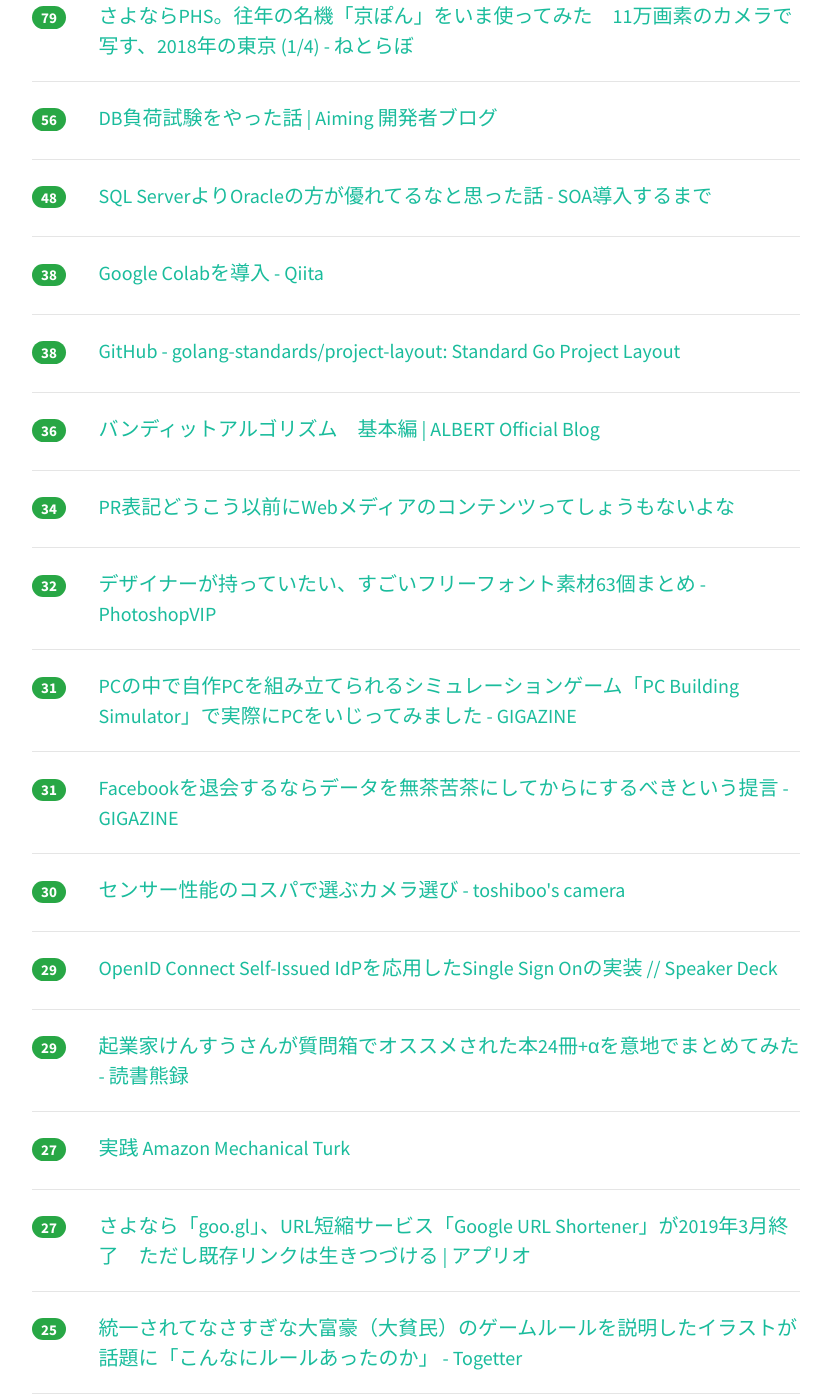
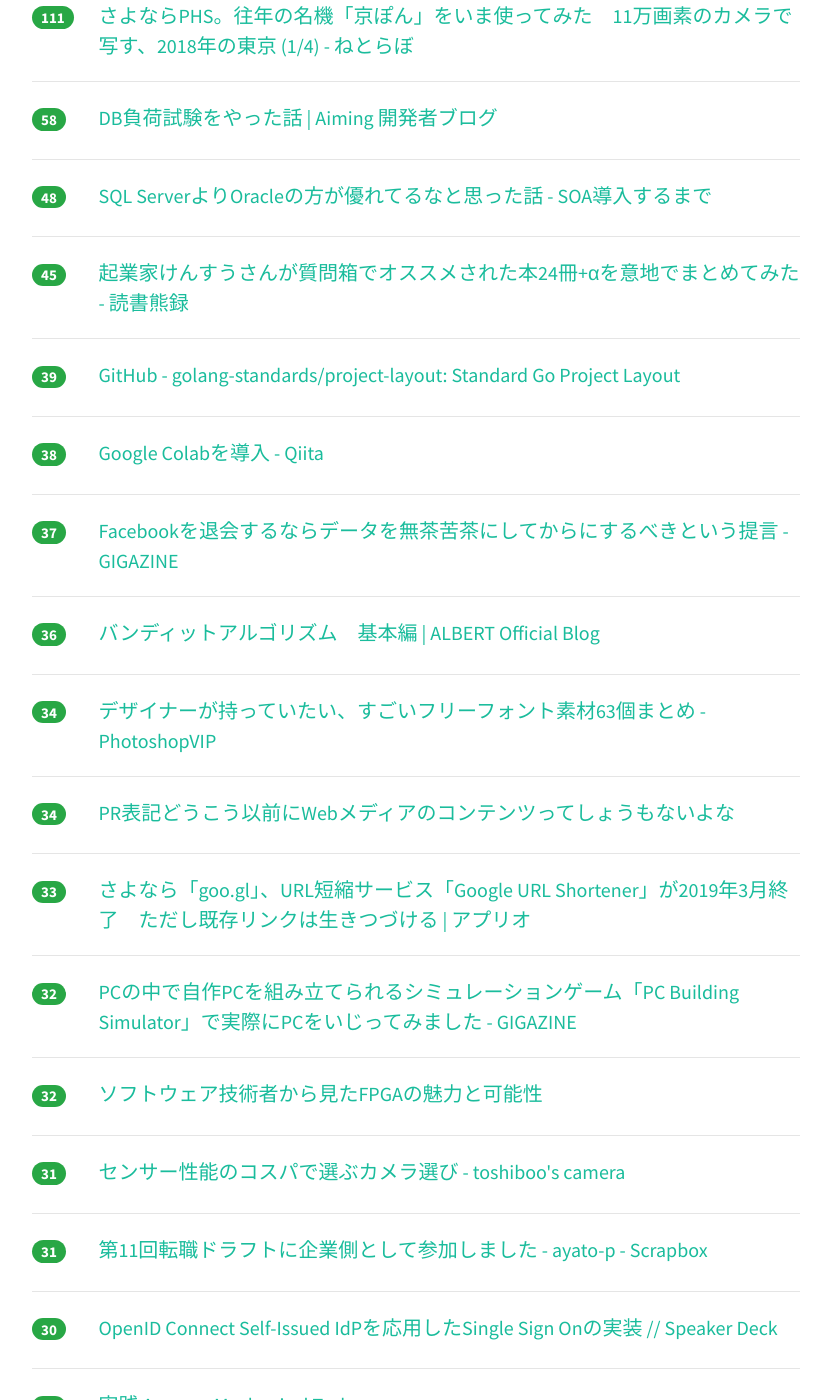
Before and after one commit to yatta47/hatena-matome-site, a Jekyll site: the page built from _posts/2018-03-31-hatena.md, in a window 1280 px wide and 1400 px high, scrolled down 1041 px. Shown: the whole window, without its empty margins (224-1055 px from the left). Built offline with Jekyll 4.4.1, drawn with Linux system fonts in a browser that asks for light colours; nearby versions of some CDN libraries; some of the changed text lies outside the part shown.

Commit message:
Updated 2018-03-31

```diff
--- a/_posts/2018-03-31-hatena.md
+++ b/_posts/2018-03-31-hatena.md
@@ -1,53 +1,53 @@
 ---
 layout: post
 title:  "2018-03-31 はてぶIT"
-date:   2018-03-31 19:02:23
+date:   2018-03-31 20:02:32
 tags: [it-hotentry]
 ---
-46 件のデータあり
+51 件のデータあり
 
 <hr><div class="row">
-<div class="col-1"><span class="badge badge-pill badge-success h2">217</span></div>
+<div class="col-1"><span class="badge badge-pill badge-success h2">227</span></div>
 <div class="col-11"><a href='https://togetter.com/li/1213646' target='_blank'>朝日新聞記者「騒動後、技術開発に影響出ていた」⇨PEZY関係者「当事者ですが影響出ていないけどもソースは？」 - Togetter</a></div>
 </div>
 <hr>
 <div class="row">
-<div class="col-1"><span class="badge badge-pill badge-success h2">215</span></div>
+<div class="col-1"><span class="badge badge-pill badge-success h2">222</span></div>
+<div class="col-11"><a href='http://hidesys.hatenablog.com/entry/2018/03/31/104549' target='_blank'>住友化学を退職しました - ひでシスのめもちょ</a></div>
+</div>
+<hr>
+<div class="row">
+<div class="col-1"><span class="badge badge-pill badge-success h2">217</span></div>
 <div class="col-11"><a href='https://anond.hatelabo.jp/20180330214636' target='_blank'>ゲーム翻訳の現状</a></div>
 </div>
 <hr>
 <div class="row">
-<div class="col-1"><span class="badge badge-pill badge-success h2">174</span></div>
-<div class="col-11"><a href='http://hidesys.hatenablog.com/entry/2018/03/31/104549' target='_blank'>住友化学を退職しました - ひでシスのめもちょ</a></div>
+<div class="col-1"><span class="badge badge-pill badge-success h2">166</span></div>
+<div class="col-11"><a href='https://js.tensorflow.org/' target='_blank'>TensorFlow.js</a></div>
 </div>
 <hr>
 <div class="row">
-<div class="col-1"><span class="badge badge-pill badge-success h2">158</span></div>
+<div class="col-1"><span class="badge badge-pill badge-success h2">159</span></div>
 <div class="col-11"><a href='https://headlines.yahoo.co.jp/hl?a=20180331-00000012-zdn_m-sci' target='_blank'>テザリング不要なauユーザーは3月中の解約を忘れずに （ITmedia Mobile） - Yahoo!ニュース</a></div>
 </div>
 <hr>
 <div class="row">
-<div class="col-1"><span class="badge badge-pill badge-success h2">156</span></div>
-<div class="col-11"><a href='https://js.tensorflow.org/' target='_blank'>TensorFlow.js</a></div>
-</div>
-<hr>
-<div class="row">
-<div class="col-1"><span class="badge badge-pill badge-success h2">130</span></div>
+<div class="col-1"><span class="badge badge-pill badge-success h2">141</span></div>
 <div class="col-11"><a href='https://www.engadget.com/2018/03/30/google-shutting-down-goo-gl-url-shortening-service/' target='_blank'>Google is shutting down its goo.gl URL shortening service</a></div>
 </div>
 <hr>
 <div class="row">
-<div class="col-1"><span class="badge badge-pill badge-success h2">106</span></div>
+<div class="col-1"><span class="badge badge-pill badge-success h2">115</span></div>
 <div class="col-11"><a href='https://employment.en-japan.com/engineerhub/entry/2018/03/20/110000' target='_blank'>今日からはじめるCI/CD ─ CircleCI + Deployerでテストとデプロイを自動化しよう！【休日個人開発】 - エンジニアHub｜若手Webエンジニアのキャリアを考える！</a></div>
 </div>
 <hr>
 <div class="row">
-<div class="col-1"><span class="badge badge-pill badge-success h2">79</span></div>
+<div class="col-1"><span class="badge badge-pill badge-success h2">111</span></div>
 <div class="col-11"><a href='http://nlab.itmedia.co.jp/nl/articles/1803/31/news004.html' target='_blank'>さよならPHS。往年の名機「京ぽん」をいま使ってみた　11万画素のカメラで写す、2018年の東京 (1/4) - ねとらぼ</a></div>
 </div>
 <hr>
 <div class="row">
-<div class="col-1"><span class="badge badge-pill badge-success h2">56</span></div>
+<div class="col-1"><span class="badge badge-pill badge-success h2">58</span></div>
 <div class="col-11"><a href='https://developer.aiming-inc.com/infra/db-loadtest/' target='_blank'>DB負荷試験をやった話 | Aiming 開発者ブログ</a></div>
 </div>
 <hr>
@@ -57,13 +57,23 @@ tags: [it-hotentry]
 </div>
 <hr>
 <div class="row">
+<div class="col-1"><span class="badge badge-pill badge-success h2">45</span></div>
+<div class="col-11"><a href='http://www.dokushok.com/entry/2018/03/31/143000' target='_blank'>起業家けんすうさんが質問箱でオススメされた本24冊+αを意地でまとめてみた - 読書熊録</a></div>
+</div>
+<hr>
+<div class="row">
+<div class="col-1"><span class="badge badge-pill badge-success h2">39</span></div>
+<div class="col-11"><a href='https://github.com/golang-standards/project-layout' target='_blank'>GitHub - golang-standards/project-layout: Standard Go Project Layout</a></div>
+</div>
+<hr>
+<div class="row">
 <div class="col-1"><span class="badge badge-pill badge-success h2">38</span></div>
 <div class="col-11"><a href='https://qiita.com/clocker/items/ebeb5ea9ce216e1d6205' target='_blank'>Google Colabを導入 - Qiita</a></div>
 </div>
 <hr>
 <div class="row">
-<div class="col-1"><span class="badge badge-pill badge-success h2">38</span></div>
-<div class="col-11"><a href='https://github.com/golang-standards/project-layout' target='_blank'>GitHub - golang-standards/project-layout: Standard Go Project Layout</a></div>
+<div class="col-1"><span class="badge badge-pill badge-success h2">37</span></div>
+<div class="col-11"><a href='https://gigazine.net/news/20180331-how-to-fade-out-facebook/' target='_blank'>Facebookを退会するならデータを無茶苦茶にしてからにするべきという提言 - GIGAZINE</a></div>
 </div>
 <hr>
 <div class="row">
@@ -73,57 +83,72 @@ tags: [it-hotentry]
 <hr>
 <div class="row">
 <div class="col-1"><span class="badge badge-pill badge-success h2">34</span></div>
+<div class="col-11"><a href='http://photoshopvip.net/107956' target='_blank'>デザイナーが持っていたい、すごいフリーフォント素材63個まとめ - PhotoshopVIP</a></div>
+</div>
+<hr>
+<div class="row">
+<div class="col-1"><span class="badge badge-pill badge-success h2">34</span></div>
 <div class="col-11"><a href='https://anond.hatelabo.jp/20170803112406' target='_blank'>PR表記どうこう以前にWebメディアのコンテンツってしょうもないよな</a></div>
 </div>
 <hr>
 <div class="row">
+<div class="col-1"><span class="badge badge-pill badge-success h2">33</span></div>
+<div class="col-11"><a href='http://appllio.com/20180331-9967-google-url-shortener-shutdown' target='_blank'>さよなら「goo.gl」、URL短縮サービス「Google URL Shortener」が2019年3月終了　ただし既存リンクは生きつづける | アプリオ</a></div>
+</div>
+<hr>
+<div class="row">
 <div class="col-1"><span class="badge badge-pill badge-success h2">32</span></div>
-<div class="col-11"><a href='http://photoshopvip.net/107956' target='_blank'>デザイナーが持っていたい、すごいフリーフォント素材63個まとめ - PhotoshopVIP</a></div>
+<div class="col-11"><a href='https://gigazine.net/news/20180330-pc-building-simulator/' target='_blank'>PCの中で自作PCを組み立てられるシミュレーションゲーム「PC Building Simulator」で実際にPCをいじってみました - GIGAZINE</a></div>
+</div>
+<hr>
+<div class="row">
+<div class="col-1"><span class="badge badge-pill badge-success h2">32</span></div>
+<div class="col-11"><a href='https://www.slideshare.net/MITSUDA_Kenichiro/fpga2018' target='_blank'>ソフトウェア技術者から見たFPGAの魅力と可能性</a></div>
 </div>
 <hr>
 <div class="row">
 <div class="col-1"><span class="badge badge-pill badge-success h2">31</span></div>
-<div class="col-11"><a href='https://gigazine.net/news/20180330-pc-building-simulator/' target='_blank'>PCの中で自作PCを組み立てられるシミュレーションゲーム「PC Building Simulator」で実際にPCをいじってみました - GIGAZINE</a></div>
+<div class="col-11"><a href='http://www.toshiboo.com/entry/cospa01' target='_blank'>センサー性能のコスパで選ぶカメラ選び - toshiboo's camera</a></div>
 </div>
 <hr>
 <div class="row">
 <div class="col-1"><span class="badge badge-pill badge-success h2">31</span></div>
-<div class="col-11"><a href='https://gigazine.net/news/20180331-how-to-fade-out-facebook/' target='_blank'>Facebookを退会するならデータを無茶苦茶にしてからにするべきという提言 - GIGAZINE</a></div>
+<div class="col-11"><a href='https://scrapbox.io/ayato-p/%E7%AC%AC11%E5%9B%9E%E8%BB%A2%E8%81%B7%E3%83%89%E3%83%A9%E3%83%95%E3%83%88%E3%81%AB%E4%BC%81%E6%A5%AD%E5%81%B4%E3%81%A8%E3%81%97%E3%81%A6%E5%8F%82%E5%8A%A0%E3%81%97%E3%81%BE%E3%81%97%E3%81%9F' target='_blank'>第11回転職ドラフトに企業側として参加しました - ayato-p - Scrapbox</a></div>
 </div>
 <hr>
 <div class="row">
 <div class="col-1"><span class="badge badge-pill badge-success h2">30</span></div>
-<div class="col-11"><a href='http://www.toshiboo.com/entry/cospa01' target='_blank'>センサー性能のコスパで選ぶカメラ選び - toshiboo's camera</a></div>
-</div>
-<hr>
-<div class="row">
-<div class="col-1"><span class="badge badge-pill badge-success h2">29</span></div>
 <div class="col-11"><a href='https://speakerdeck.com/rtechkouhou/openid-connect-self-issued-idpwoying-yong-sitasingle-sign-onfalseshi-zhuang' target='_blank'>OpenID Connect Self-Issued IdPを応用したSingle Sign Onの実装 // Speaker Deck</a></div>
 </div>
 <hr>
 <div class="row">
 <div class="col-1"><span class="badge badge-pill badge-success h2">29</span></div>
-<div class="col-11"><a href='http://www.dokushok.com/entry/2018/03/31/143000' target='_blank'>起業家けんすうさんが質問箱でオススメされた本24冊+αを意地でまとめてみた - 読書熊録</a></div>
-</div>
-<hr>
-<div class="row">
-<div class="col-1"><span class="badge badge-pill badge-success h2">27</span></div>
 <div class="col-11"><a href='https://www.slideshare.net/Ayako_Hasegawa/amazon-mechanical-turk-92372451' target='_blank'>実践 Amazon Mechanical Turk</a></div>
 </div>
 <hr>
 <div class="row">
-<div class="col-1"><span class="badge badge-pill badge-success h2">27</span></div>
-<div class="col-11"><a href='http://appllio.com/20180331-9967-google-url-shortener-shutdown' target='_blank'>さよなら「goo.gl」、URL短縮サービス「Google URL Shortener」が2019年3月終了　ただし既存リンクは生きつづける | アプリオ</a></div>
+<div class="col-1"><span class="badge badge-pill badge-success h2">28</span></div>
+<div class="col-11"><a href='https://anond.hatelabo.jp/20180331151357' target='_blank'>喘ぎ声ツクール</a></div>
 </div>
 <hr>
 <div class="row">
-<div class="col-1"><span class="badge badge-pill badge-success h2">25</span></div>
+<div class="col-1"><span class="badge badge-pill badge-success h2">28</span></div>
+<div class="col-11"><a href='https://togetter.com/li/1213779' target='_blank'>めちゃくちゃわかりやすいと「カメラの使い方で知っておきたい基礎講座」の資料がこちら - Togetter</a></div>
+</div>
+<hr>
+<div class="row">
+<div class="col-1"><span class="badge badge-pill badge-success h2">26</span></div>
 <div class="col-11"><a href='https://togetter.com/li/1213527' target='_blank'>統一されてなさすぎな大富豪（大貧民）のゲームルールを説明したイラストが話題に「こんなにルールあったのか」 - Togetter</a></div>
 </div>
 <hr>
 <div class="row">
 <div class="col-1"><span class="badge badge-pill badge-success h2">25</span></div>
-<div class="col-11"><a href='https://scrapbox.io/ayato-p/%E7%AC%AC11%E5%9B%9E%E8%BB%A2%E8%81%B7%E3%83%89%E3%83%A9%E3%83%95%E3%83%88%E3%81%AB%E4%BC%81%E6%A5%AD%E5%81%B4%E3%81%A8%E3%81%97%E3%81%A6%E5%8F%82%E5%8A%A0%E3%81%97%E3%81%BE%E3%81%97%E3%81%9F' target='_blank'>第11回転職ドラフトに企業側として参加しました - ayato-p - Scrapbox</a></div>
+<div class="col-11"><a href='http://tech.nikkeibp.co.jp/atcl/nxt/column/18/00079/00007/' target='_blank'>ラズパイで動く64ビットLinux、欧州で人気の「openSUSE」 | 日経 xTECH（クロステック）</a></div>
+</div>
+<hr>
+<div class="row">
+<div class="col-1"><span class="badge badge-pill badge-success h2">24</span></div>
+<div class="col-11"><a href='https://gigazine.net/news/20180330-outrider-interactive-nuke-map/' target='_blank'>自分の街に核爆弾が落ちてきた時の被害状況が一発でわかるサイトが登場 - GIGAZINE</a></div>
 </div>
 <hr>
 <div class="row">
@@ -132,13 +157,8 @@ tags: [it-hotentry]
 </div>
 <hr>
 <div class="row">
-<div class="col-1"><span class="badge badge-pill badge-success h2">24</span></div>
-<div class="col-11"><a href='https://www.slideshare.net/MITSUDA_Kenichiro/fpga2018' target='_blank'>ソフトウェア技術者から見たFPGAの魅力と可能性</a></div>
-</div>
-<hr>
-<div class="row">
-<div class="col-1"><span class="badge badge-pill badge-success h2">23</span></div>
-<div class="col-11"><a href='https://gigazine.net/news/20180330-outrider-interactive-nuke-map/' target='_blank'>自分の街に核爆弾が落ちてきた時の被害状況が一発でわかるサイトが登場 - GIGAZINE</a></div>
+<div class="col-1"><span class="badge badge-pill badge-success h2">22</span></div>
+<div class="col-11"><a href='https://developers.googleblog.com/2018/03/transitioning-google-url-shortener.html' target='_blank'>Google Developers Blog: Transitioning Google URL Shortener to Firebase Dynamic Links</a></div>
 </div>
 <hr>
 <div class="row">
@@ -148,12 +168,7 @@ tags: [it-hotentry]
 <hr>
 <div class="row">
 <div class="col-1"><span class="badge badge-pill badge-success h2">22</span></div>
-<div class="col-11"><a href='http://tech.nikkeibp.co.jp/atcl/nxt/column/18/00079/00007/' target='_blank'>ラズパイで動く64ビットLinux、欧州で人気の「openSUSE」 | 日経 xTECH（クロステック）</a></div>
-</div>
-<hr>
-<div class="row">
-<div class="col-1"><span class="badge badge-pill badge-success h2">21</span></div>
-<div class="col-11"><a href='https://developers.googleblog.com/2018/03/transitioning-google-url-shortener.html' target='_blank'>Google Developers Blog: Transitioning Google URL Shortener to Firebase Dynamic Links</a></div>
+<div class="col-11"><a href='https://matome.naver.jp/odai/2152246797865144201' target='_blank'>【前代未聞】京都高島屋 転売屋1人が並び屋50人を使い限定100体のSDロリーナを買い占め - NAVER まとめ</a></div>
 </div>
 <hr>
 <div class="row">
@@ -162,7 +177,7 @@ tags: [it-hotentry]
 </div>
 <hr>
 <div class="row">
-<div class="col-1"><span class="badge badge-pill badge-success h2">19</span></div>
+<div class="col-1"><span class="badge badge-pill badge-success h2">20</span></div>
 <div class="col-11"><a href='https://withnews.jp/article/f0180331000qq000000000000000W00g10701qq000017019A' target='_blank'>「できるならずっと仮想の世界に…」バーチャルYouTuberが見た境地 - withnews（ウィズニュース）</a></div>
 </div>
 <hr>
@@ -177,21 +192,6 @@ tags: [it-hotentry]
 </div>
 <hr>
 <div class="row">
-<div class="col-1"><span class="badge badge-pill badge-success h2">18</span></div>
-<div class="col-11"><a href='https://anond.hatelabo.jp/20180331151357' target='_blank'>喘ぎ声ツクール</a></div>
-</div>
-<hr>
-<div class="row">
-<div class="col-1"><span class="badge badge-pill badge-success h2">17</span></div>
-<div class="col-11"><a href='http://blog.gururimichi.com/entry/2018/03/30/224344' target='_blank'>限定デザインの測量野帳を求めて『コクヨハク2018』に行ってきた - ぐるりみち。</a></div>
-</div>
-<hr>
-<div class="row">
-<div class="col-1"><span class="badge badge-pill badge-success h2">17</span></div>
-<div class="col-11"><a href='https://togetter.com/li/1213779' target='_blank'>めちゃくちゃわかりやすいと「カメラの使い方で知っておきたい基礎講座」の資料がこちら - Togetter</a></div>
-</div>
-<hr>
-<div class="row">
 <div class="col-1"><span class="badge badge-pill badge-success h2">16</span></div>
 <div class="col-11"><a href='http://quoitworks.com/blog/archives/584' target='_blank'>webサイトのデバイスフォントを美しく見せるための有効な設定まとめ | 東京のweb＆グラフィック制作会社　株式会社クオートワークス</a></div>
 </div>
@@ -199,6 +199,11 @@ tags: [it-hotentry]
 <div class="row">
 <div class="col-1"><span class="badge badge-pill badge-success h2">16</span></div>
 <div class="col-11"><a href='http://www.afpbb.com/articles/-/3169476' target='_blank'>人命よりも成長優先？ フェイスブック、流出の内部文書が物議　写真1枚　国際ニュース：AFPBB News</a></div>
+</div>
+<hr>
+<div class="row">
+<div class="col-1"><span class="badge badge-pill badge-success h2">16</span></div>
+<div class="col-11"><a href='http://blog.gururimichi.com/entry/2018/03/30/224344' target='_blank'>限定デザインの測量野帳を求めて『コクヨハク2018』に行ってきた - ぐるりみち。</a></div>
 </div>
 <hr>
 <div class="row">
@@ -217,13 +222,18 @@ tags: [it-hotentry]
 </div>
 <hr>
 <div class="row">
-<div class="col-1"><span class="badge badge-pill badge-success h2">15</span></div>
-<div class="col-11"><a href='https://matome.naver.jp/odai/2152246797865144201' target='_blank'>【前代未聞】京都高島屋 転売屋1人が並び屋50人を使い限定100体のSDロリーナを買い占め - NAVER まとめ</a></div>
+<div class="col-1"><span class="badge badge-pill badge-success h2">14</span></div>
+<div class="col-11"><a href='https://togetter.com/li/1213709' target='_blank'>外がヒューヒューうるさいからシャッター開けたら衝撃の光景が「まさかのサービスシーン」 - Togetter</a></div>
 </div>
 <hr>
 <div class="row">
-<div class="col-1"><span class="badge badge-pill badge-success h2">13</span></div>
-<div class="col-11"><a href='https://togetter.com/li/1213709' target='_blank'>外がヒューヒューうるさいからシャッター開けたら衝撃の光景が「まさかのサービスシーン」 - Togetter</a></div>
+<div class="col-1"><span class="badge badge-pill badge-success h2">14</span></div>
+<div class="col-11"><a href='http://www.yomiuri.co.jp/national/20180331-OYT1T50069.html' target='_blank'>ルーター設定変更、スマホ情報抜き取る被害続出 : 社会 : 読売新聞（YOMIURI ONLINE）</a></div>
+</div>
+<hr>
+<div class="row">
+<div class="col-1"><span class="badge badge-pill badge-success h2">12</span></div>
+<div class="col-11"><a href='http://katsumakazuyo.hatenablog.com/entry/2018/03/31/100523' target='_blank'>Google の音声入力の方がストレスが少ない理由が分かりました。それは、必ずキーボードを併用するからです。 - 勝間和代が徹底的にマニアックな話をアップするブログ</a></div>
 </div>
 <hr>
 <div class="row">
@@ -232,7 +242,22 @@ tags: [it-hotentry]
 </div>
 <hr>
 <div class="row">
+<div class="col-1"><span class="badge badge-pill badge-success h2">10</span></div>
+<div class="col-11"><a href='http://www.itmedia.co.jp/enterprise/articles/1803/31/news012.html' target='_blank'>必ずしも「ワンタイムパスワード＝安全」ではない？ - ITmedia エンタープライズ</a></div>
+</div>
+<hr>
+<div class="row">
 <div class="col-1"><span class="badge badge-pill badge-success h2">9</span></div>
 <div class="col-11"><a href='https://dot.asahi.com/dot/2018033000037.html' target='_blank'>年金データ再委託「SAY企画」従業員が証言「入力ミスは日本でやったもの、中国業者は正確だった」 (1/2) 〈dot.〉｜AERA dot. (アエラドット)</a></div>
 </div>
 <hr>
+<div class="row">
+<div class="col-1"><span class="badge badge-pill badge-success h2">8</span></div>
+<div class="col-11"><a href='https://qiita.com/102Design/items/d61a2c4512eaf331df66' target='_blank'>【それでもCSSは破綻する】 CSSの設計手法と書き方を考える - Qiita</a></div>
+</div>
+<hr>
+<div class="row">
+<div class="col-1"><span class="badge badge-pill badge-success h2">8</span></div>
+<div class="col-11"><a href='https://blog.hasura.io/draft-vs-gitkube-vs-helm-vs-ksonnet-vs-metaparticle-vs-skaffold-f5aa9561f948' target='_blank'>Draft vs Gitkube vs Helm vs Ksonnet vs Metaparticle vs Skaffold</a></div>
+</div>
+<hr>
```
